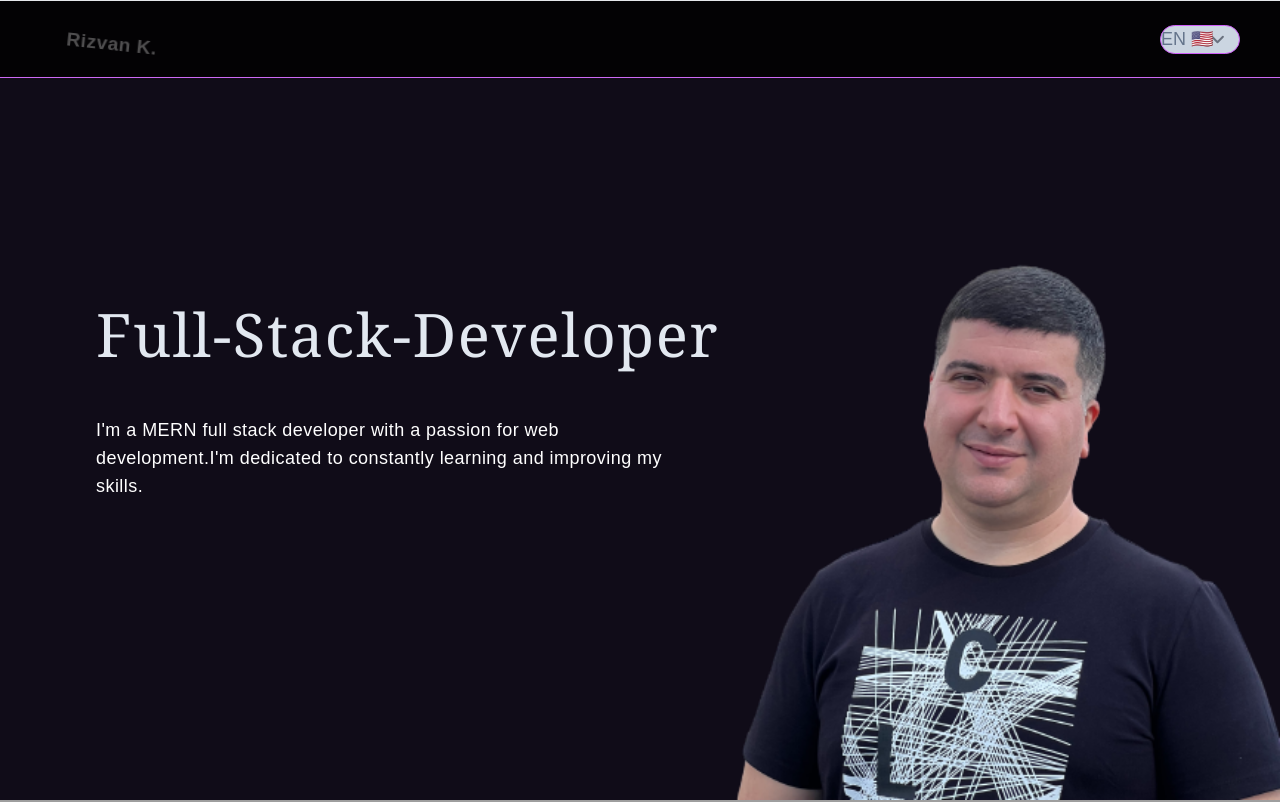
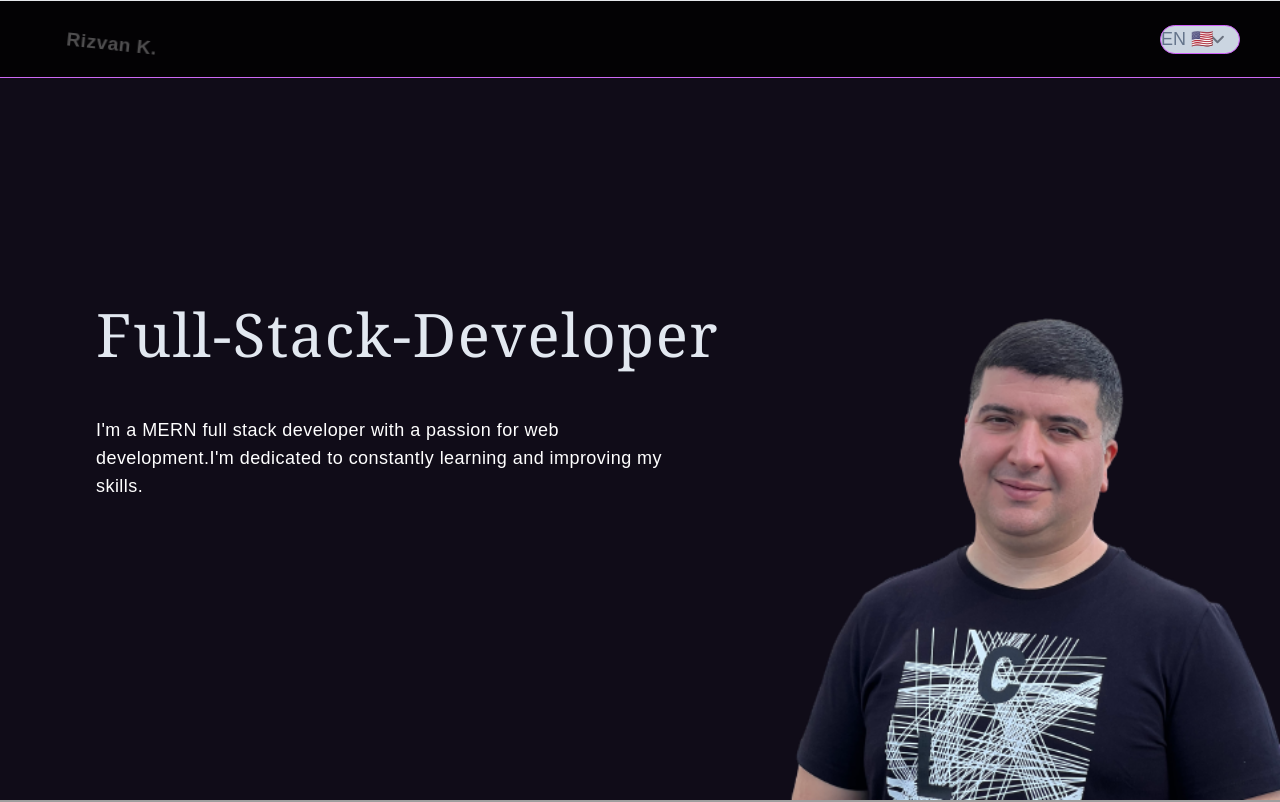
Before and after one commit to rizvan555/My_Portfolio, a React (Create React App) app: page / in a window 1280 px wide. Shown: the top 802 px of the page. Built offline with nearby package versions, Linux system fonts and the light colour scheme; grey boxes are pictures that could not be loaded; the HTML template or start-up script is replaced by a standard one.

Commit message:
changed colors

```diff
--- a/src/pages/page1.tsx
+++ b/src/pages/page1.tsx
@@ -61,7 +61,7 @@ function Page1({ language, setLanguage }: Page1Props) {
       style={{
         backgroundImage: `url(${myPhoto5})`,
         backgroundPosition: " 100% 100%",
-        backgroundSize: "50vw",
+        backgroundSize: "45vw",
         backgroundRepeat: "no-repeat",
       }}
       className="h-[100vh] bg-[#100c18] z-0 text-white md:font-400 font-300"
```
